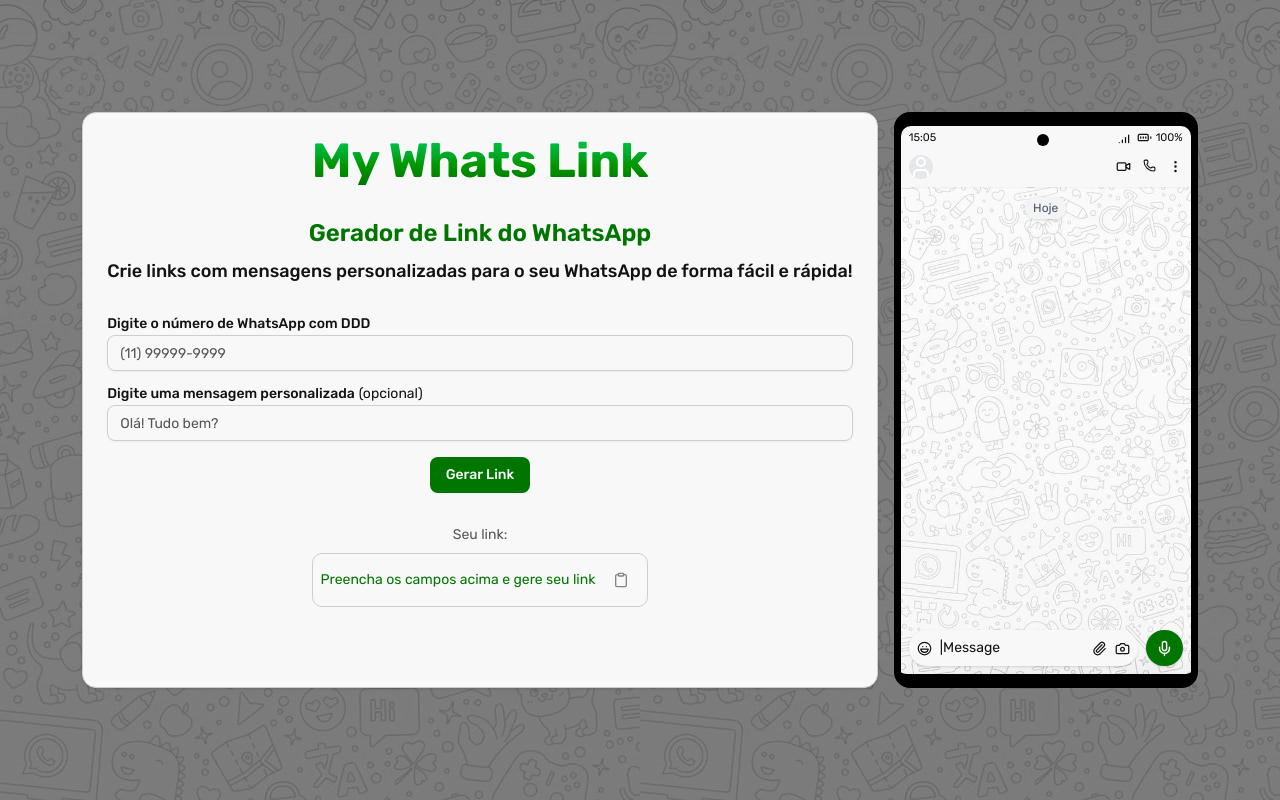
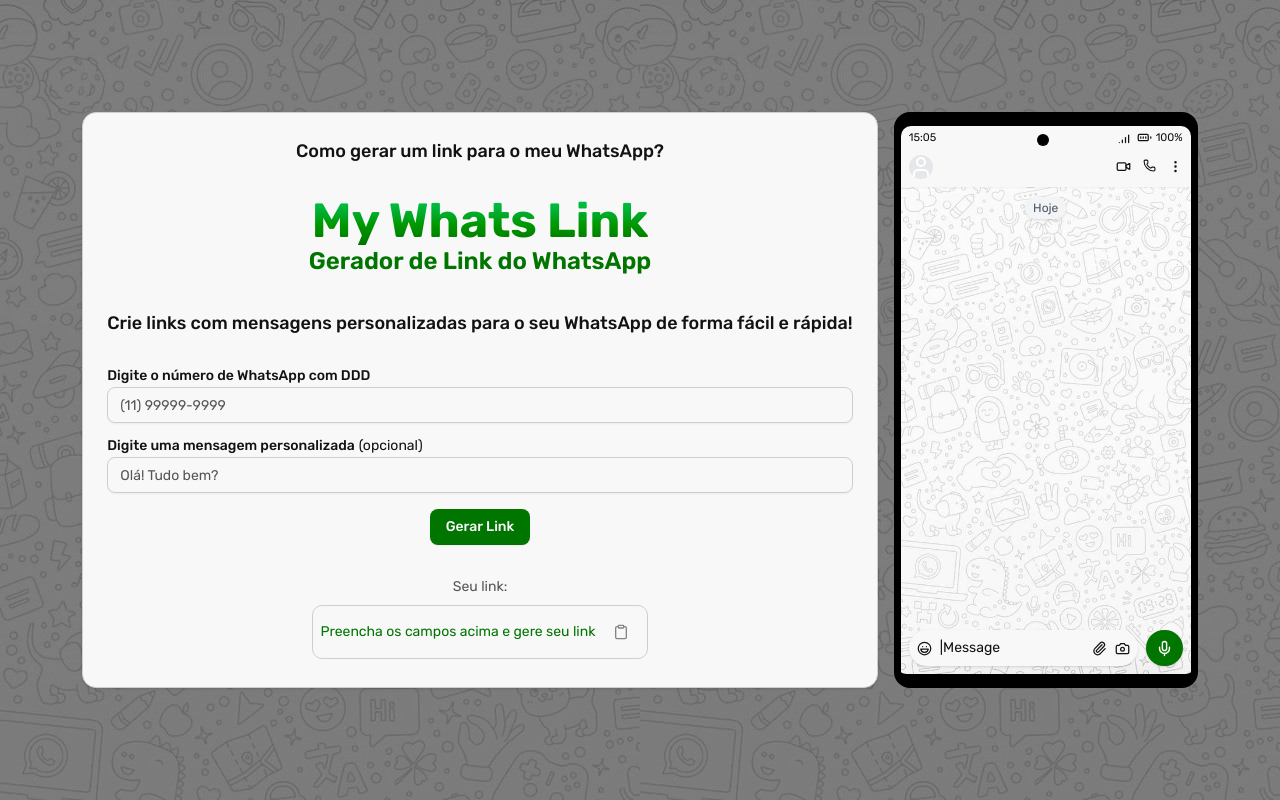
Before and after one commit to MatheusBorgesDev/my-whats-link, a React (Vite) app: page / in a window 1280 px wide. Built offline with nearby package versions, Linux system fonts and the light colour scheme.

Commit message:
feat: :sparkles: update headings and descriptions for SEO

```diff
--- a/src/App.tsx
+++ b/src/App.tsx
@@ -119,19 +119,23 @@
 			<div className="bg-black/50 absolute inset-0 z-10" />
 			<div className="z-20 mx-8 flex gap-4">
 				<Card className="p-6 space-y-2 ">
-					<h2 className="font-bold text-5xl bg-gradient-to-t from-primary to-green-500 bg-clip-text text-transparent">
-						My Whats Link
-					</h2>
-					<div className="space-y-2">
+					<p className="text-lg font-medium">
+						Como gerar um link para o meu WhatsApp?
+					</p>
+
+					<div>
+						<h2 className="font-bold text-5xl bg-gradient-to-t from-primary to-green-500 bg-clip-text text-transparent">
+							My Whats Link
+						</h2>
 						<h1 className="text-2xl font-semibold text-primary">
 							Gerador de Link do WhatsApp
 						</h1>
+					</div>
 
-						<p className="text-lg font-medium">
-							Crie links com mensagens personalizadas para o seu WhatsApp de
-							forma fácil e rápida!
-						</p>
-					</div>
+					<p className="text-lg font-medium">
+						Crie links com mensagens personalizadas para o seu WhatsApp de forma
+						fácil e rápida!
+					</p>
 
 					<form onSubmit={handleSubmit(onSubmit)} className="space-y-4">
 						<div className="flex flex-col gap-1">
```
